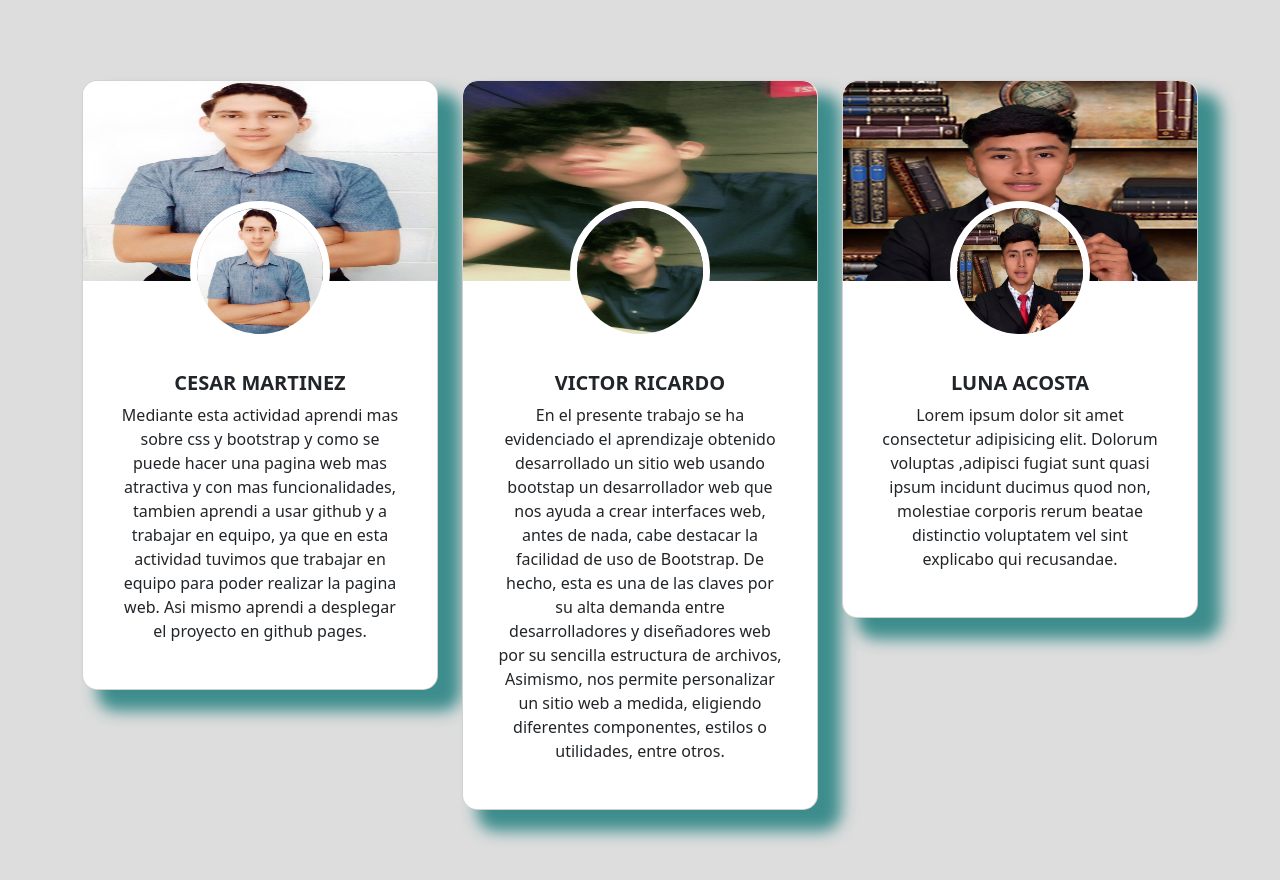
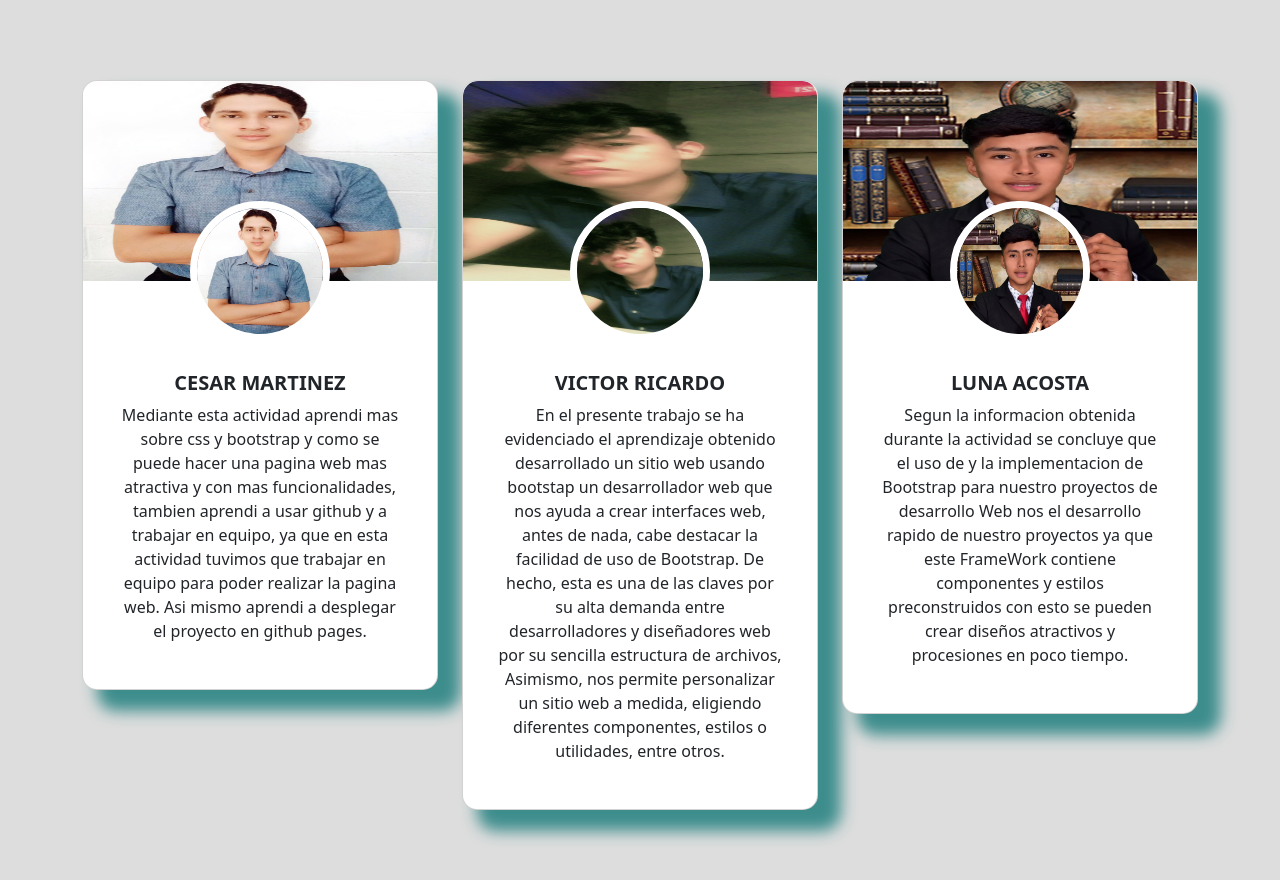
Before and after one commit to CesarMartinez23/CV_Website, a plain HTML site: page conclusiones.html in a window 1280 px wide. Drawn offline with nearby package versions, Linux system fonts and the light colour scheme.

Commit message:
Conclusion Kevin Added

```diff
--- a/conclusiones.html
+++ b/conclusiones.html
@@ -43,7 +43,12 @@
                         <div class="img2"><img src="assets/ricardoAlvarez.JPG" alt=""></div>
                         <div class="main-text">
                             <h2>Victor Ricardo</h2>
-                            <p>En el presente trabajo se ha evidenciado el aprendizaje obtenido desarrollado un sitio web usando bootstap un desarrollador web que nos ayuda a crear interfaces web, antes de nada, cabe destacar la facilidad de uso de Bootstrap. De hecho, esta es una de las claves por su alta demanda entre desarrolladores y diseñadores web por su sencilla estructura de archivos, Asimismo, nos permite personalizar un sitio web a medida, eligiendo diferentes componentes, estilos o utilidades, entre otros.
+                            <p>En el presente trabajo se ha evidenciado el aprendizaje obtenido desarrollado un sitio
+                                web usando bootstap un desarrollador web que nos ayuda a crear interfaces web, antes de
+                                nada, cabe destacar la facilidad de uso de Bootstrap. De hecho, esta es una de las
+                                claves por su alta demanda entre desarrolladores y diseñadores web por su sencilla
+                                estructura de archivos, Asimismo, nos permite personalizar un sitio web a medida,
+                                eligiendo diferentes componentes, estilos o utilidades, entre otros.
                             </p>
                         </div>
                     </div>
@@ -57,9 +62,11 @@
                         <div class="img2"><img src="assets/lunaAcosta.jpeg" alt=""></div>
                         <div class="main-text">
                             <h2>Luna Acosta </h2>
-                            <p>Lorem ipsum dolor sit amet consectetur adipisicing elit. Dolorum voluptas
-                                ,adipisci fugiat sunt quasi ipsum incidunt ducimus quod non, molestiae corporis
-                                rerum beatae distinctio voluptatem vel sint explicabo qui recusandae.
+                            <p>Segun la informacion obtenida durante la actividad se concluye que el uso de y la
+                                implementacion de Bootstrap para nuestro proyectos de desarrollo Web nos el desarrollo
+                                rapido de nuestro proyectos ya que este FrameWork contiene componentes y estilos
+                                preconstruidos
+                                con esto se pueden crear diseños atractivos y procesiones en poco tiempo.
                             </p>
                         </div>
                     </div>
```
